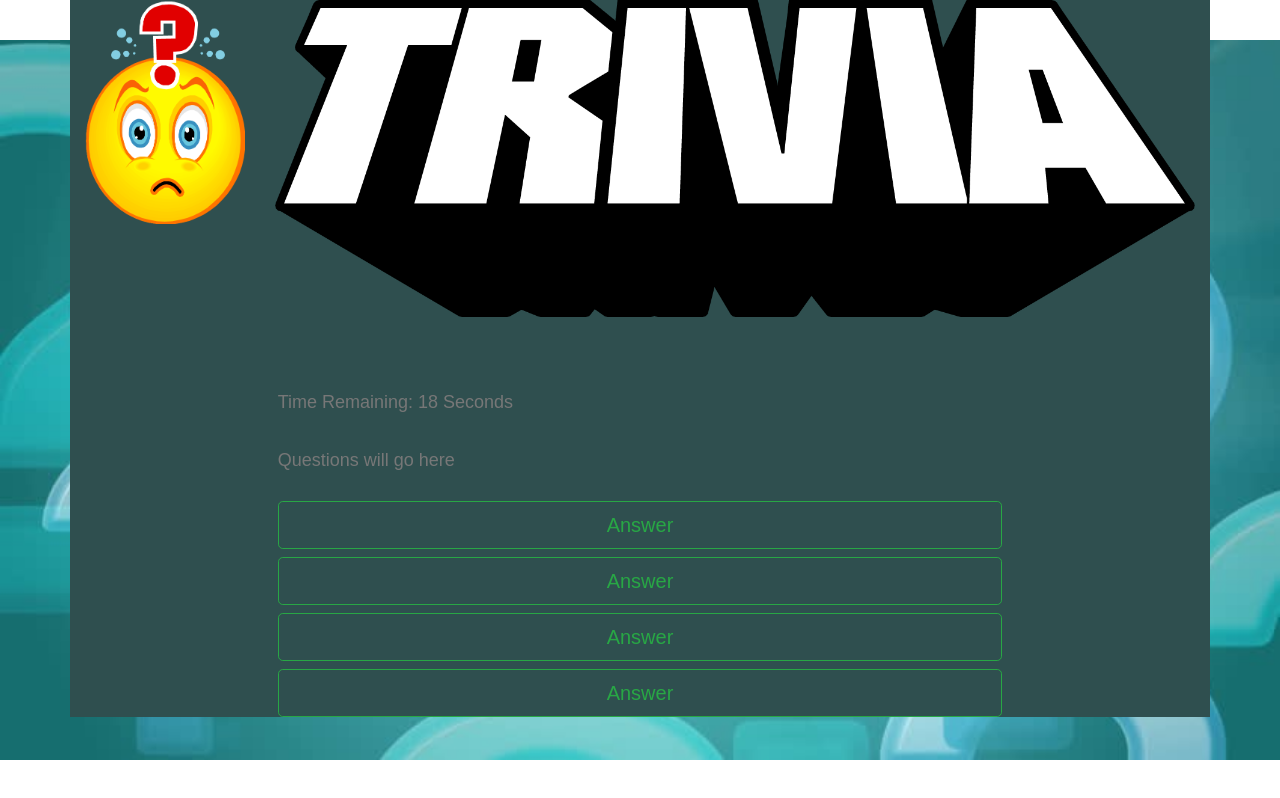
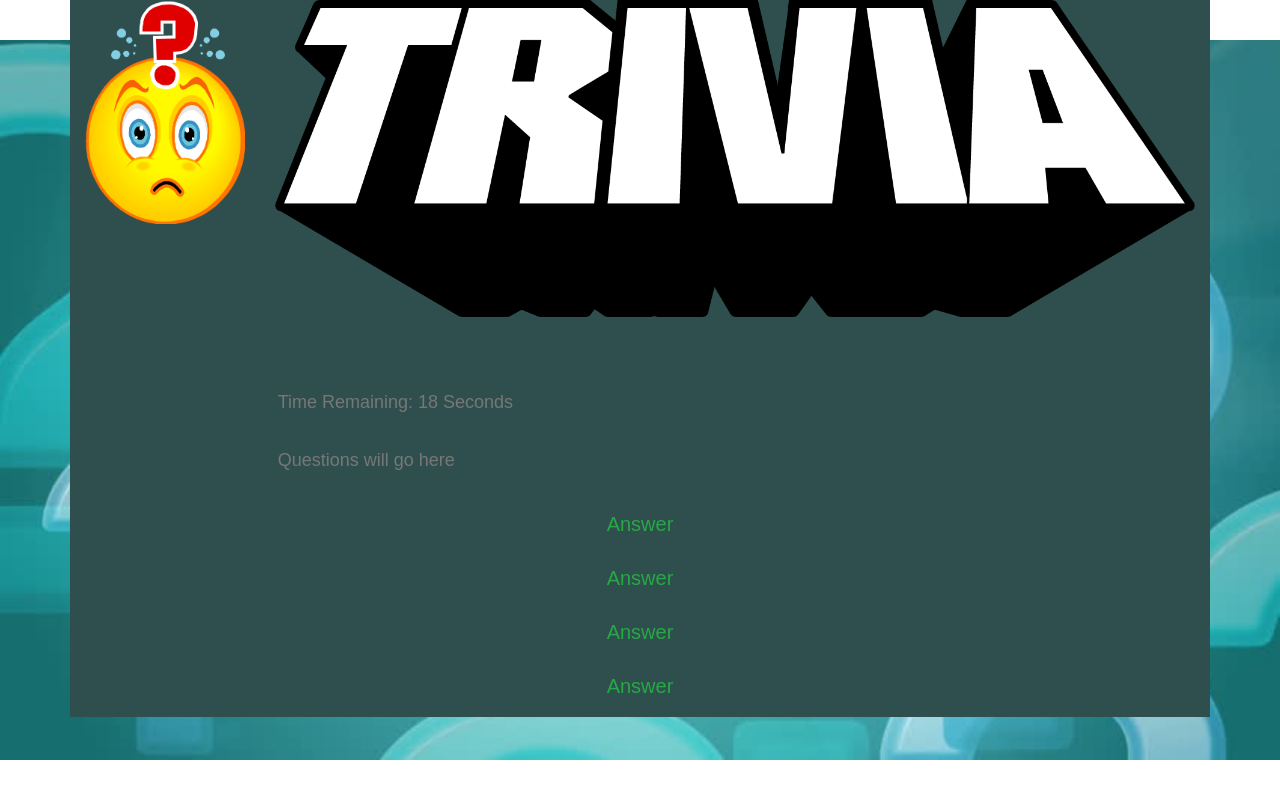
Before and after one commit to Tim-Shaffer/TriviaGame, a plain HTML site: page index.html in a window 1280 px wide. Both pictures are taken after a click on the button "Start". Drawn offline with nearby package versions, Linux system fonts and the light colour scheme.

Commit message:
removed the border from the answers

```diff
--- a/assets/css/style.css
+++ b/assets/css/style.css
@@ -26,3 +26,7 @@ body {
   #id {
     text-align: center;
   }
+
+  .answers {
+    border: none;
+  }
```
